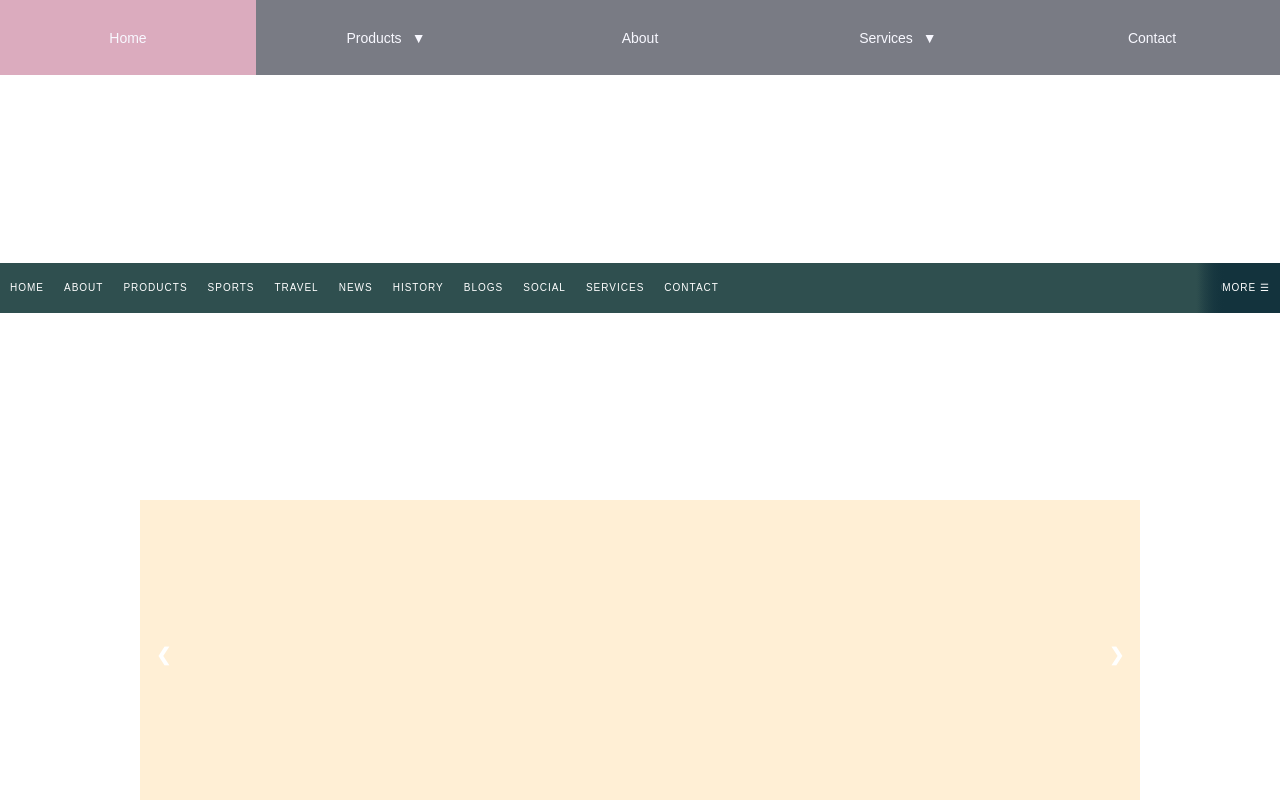
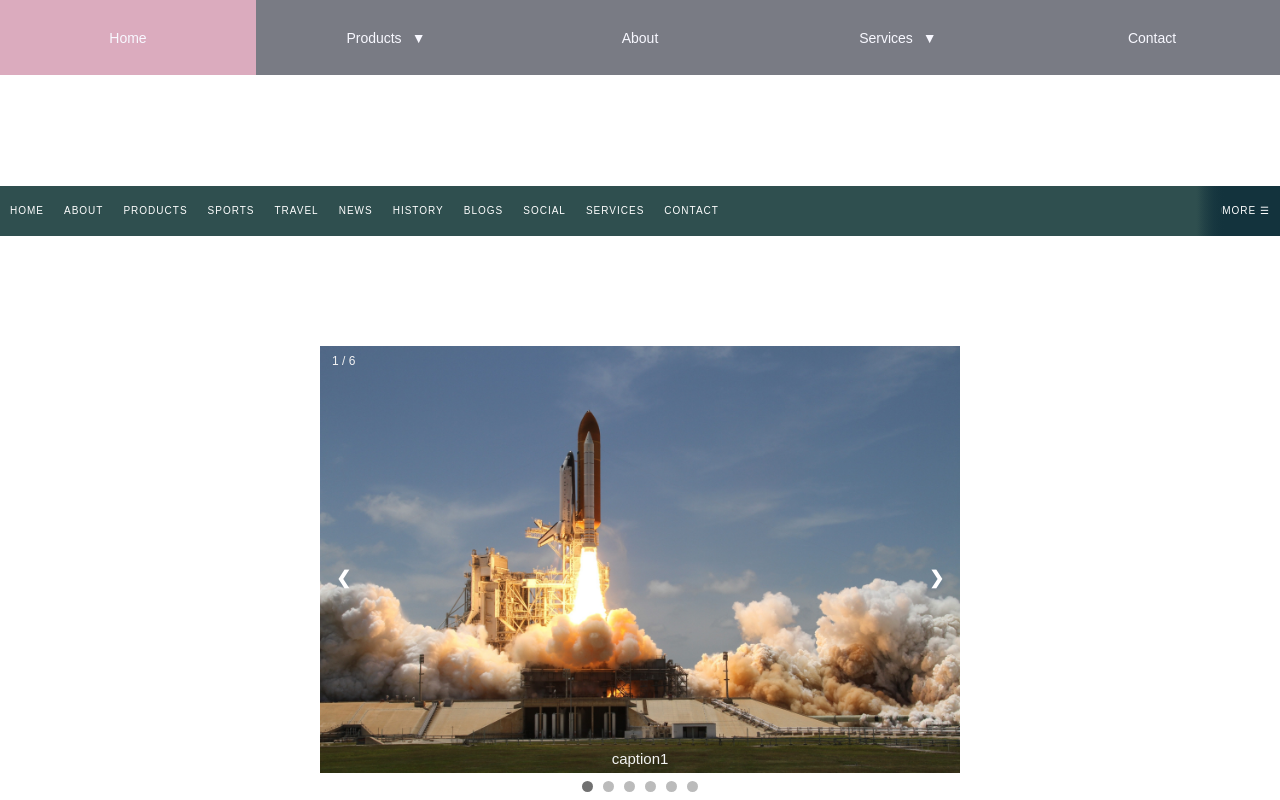
Before and after one commit to dwgrossberg/dynamicUI, a website built with webpack: page dist/index.html in a window 1280 px wide. Built offline with nearby package versions, Linux system fonts and the light colour scheme.

Commit message:
Finish implementation of imageSlider.js module

```diff
--- a/src/imageSlider.js
+++ b/src/imageSlider.js
@@ -2,14 +2,20 @@ const imageSlider = (() => {
   let imageSliderDOM;
   const setImageSliderDOM = (elemID) => {
     imageSliderDOM = document.getElementById(`${elemID}`);
-    imageSliderDOM.style.boxSizing = "border-box";
-    imageSliderDOM.style.position = "relative";
-    imageSliderDOM.style.width = "1000px";
+    imageSliderDOM.style.overflow = "hidden";
+    imageSliderDOM.style.display = "flex";
+    // imageSliderDOM.style.alignItems = "flex-end";
   };
+
+  const sliderContainer = document.createElement("div");
+  sliderContainer.style.boxSizing = "border-box";
+  sliderContainer.style.position = "relative";
+  sliderContainer.style.width = "1000px";
 
   const setImages = (...args) => {
     args.forEach((arg) => {
       const mySlide = document.createElement("div");
+      mySlide.classList.add("image-slide");
       mySlide.style.display = "none";
       mySlide.style.animationName = "fade";
       mySlide.style.animationDuration = "1.5s";
@@ -29,6 +35,7 @@ const imageSlider = (() => {
       const slideImg = document.createElement("img");
       slideImg.src = arg[0];
       slideImg.style.width = "100%";
+      slideImg.style.placeSelf = "center";
       mySlide.appendChild(slideImg);
 
       const textDiv = document.createElement("div");
@@ -39,20 +46,19 @@ const imageSlider = (() => {
       textDiv.style.textAlign = "center";
       textDiv.style.padding = "8px 12px";
       textDiv.style.position = "absolute";
-      textDiv.style.top = "0";
+      textDiv.style.bottom = "25px";
+      textDiv.style.width = "100%";
       mySlide.appendChild(textDiv);
 
-      imageSliderDOM.appendChild(mySlide);
+      sliderContainer.appendChild(mySlide);
     });
 
     const prev = document.createElement("a");
     prev.classList.add("image-prev");
-    // prev.onclick(plusSlides(-1));
     prev.innerHTML = `&#10094;`;
 
     const next = document.createElement("a");
     next.classList.add("image-next");
-    // next.onclick(plusSlides(1));
     next.innerHTML = `&#10095;`;
     next.style.right = "0";
     next.style.borderRadius = "3px 0 0 3px";
@@ -72,23 +78,84 @@ const imageSlider = (() => {
       item.style.userSelect = "none";
     }
 
-    imageSliderDOM.appendChild(prev);
-    imageSliderDOM.appendChild(next);
+    sliderContainer.appendChild(prev);
+    sliderContainer.appendChild(next);
 
     const dotDiv = document.createElement("div");
     dotDiv.style.textAlign = "center";
     for (let i = 0; i < args.length; i++) {
       const dotSpan = document.createElement("span");
-      //   dotSpan.onclick(currentSlide(`${i + 1}`));
       dotSpan.classList.add("image-dot");
       dotSpan.style.cursor = "pointer";
-      dotSpan.style.height = "15px";
-      dotSpan.style.width = "15px";
-      dotSpan.style.margin = "0 2px";
-      dotSpan.style.backgroundColor = "bbb";
+      dotSpan.style.height = "11px";
+      dotSpan.style.width = "11px";
+      dotSpan.style.margin = "5px 5px";
       dotSpan.style.borderRadius = "50%";
       dotSpan.style.display = "inline-block";
       dotSpan.style.transition = "background-color 0.6s ease";
+      dotDiv.appendChild(dotSpan);
+    }
+    sliderContainer.appendChild(dotDiv);
+
+    imageSliderDOM.appendChild(sliderContainer);
+
+    slideImages();
+  };
+
+  const slideImages = () => {
+    let slideIndex = 1;
+    showSlides(slideIndex);
+
+    // Next/previous controls
+    function plusSlide(n) {
+      showSlides((slideIndex += n));
+    }
+
+    const prevs = Array.from(document.getElementsByClassName("image-prev"));
+    prevs.forEach((prev) => {
+      prev.addEventListener("mousedown", () => {
+        plusSlide(-1);
+      });
+    });
+
+    const nexts = Array.from(document.getElementsByClassName("image-next"));
+    nexts.forEach((next) => {
+      next.addEventListener("mousedown", () => {
+        plusSlide(1);
+      });
+    });
+
+    // Thumbnail image controls
+    function currentSlide(n) {
+      showSlides((slideIndex = n));
+    }
+
+    const dots = Array.from(document.getElementsByClassName("image-dot"));
+    dots.forEach((dot) => {
+      dot.addEventListener("mousedown", () => {
+        currentSlide(dots.indexOf(dot) + 1);
+      });
+    });
+
+    function showSlides(n) {
+      let i;
+      let slides = document.getElementsByClassName("image-slide");
+      let dots = document.getElementsByClassName("image-dot");
+      if (n > slides.length) {
+        slideIndex = 1;
+      }
+      if (n < 1) {
+        slideIndex = slides.length;
+      }
+      for (i = 0; i < slides.length; i++) {
+        slides[i].style.display = "none";
+      }
+      for (i = 0; i < dots.length; i++) {
+        dots[i].className = dots[i].className.replace(" active", "");
+      }
+
+      slides[slideIndex - 1].style.display = "block";
+      dots[slideIndex - 1].classList.add("active");
     }
   };
 
--- a/src/index.js
+++ b/src/index.js
@@ -73,10 +73,10 @@ import image5 from "./assets/pexels-ian-beckley-2440079.jpg";
 import image6 from "./assets/pexels-pixabay-256379.jpg";
 
 imageSlider.setImages(
-  [image1, "caption"],
-  [image2, "caption"],
-  [image3, "caption"],
-  [image4, "caption"],
-  [image5, "caption"],
-  [image6, "caption"]
+  [image1, "caption1"],
+  [image2, "caption2"],
+  [image3, "caption3"],
+  [image4, "caption4"],
+  [image5, "caption5"],
+  [image6, "caption6"]
 );
--- a/src/style.css
+++ b/src/style.css
@@ -25,6 +25,7 @@ body {
   width: 100%;
   height: 75px;
   background-color: #797b84;
+
   /* display: none; */
 }
 
@@ -59,6 +60,7 @@ body {
   width: 100%;
   height: 50px;
   background-color: darkslategray;
+
   /* display: none; */
 }
 
@@ -99,9 +101,8 @@ body {
 /* Styles for imageSlider.js */
 
 #image-slider {
-  width: 80%;
-  height: 300px;
-  background-color: papayawhip;
+  width: 50%;
+  height: 100%;
 }
 
 .image-prev:hover {
@@ -112,6 +113,11 @@ body {
   background-color: rgba(0, 0, 0, 0.8);
 }
 
+.image-dot {
+  background-color: #bbb;
+}
+
+.active,
 .image-dot:hover {
   background-color: #717171;
 }
```
